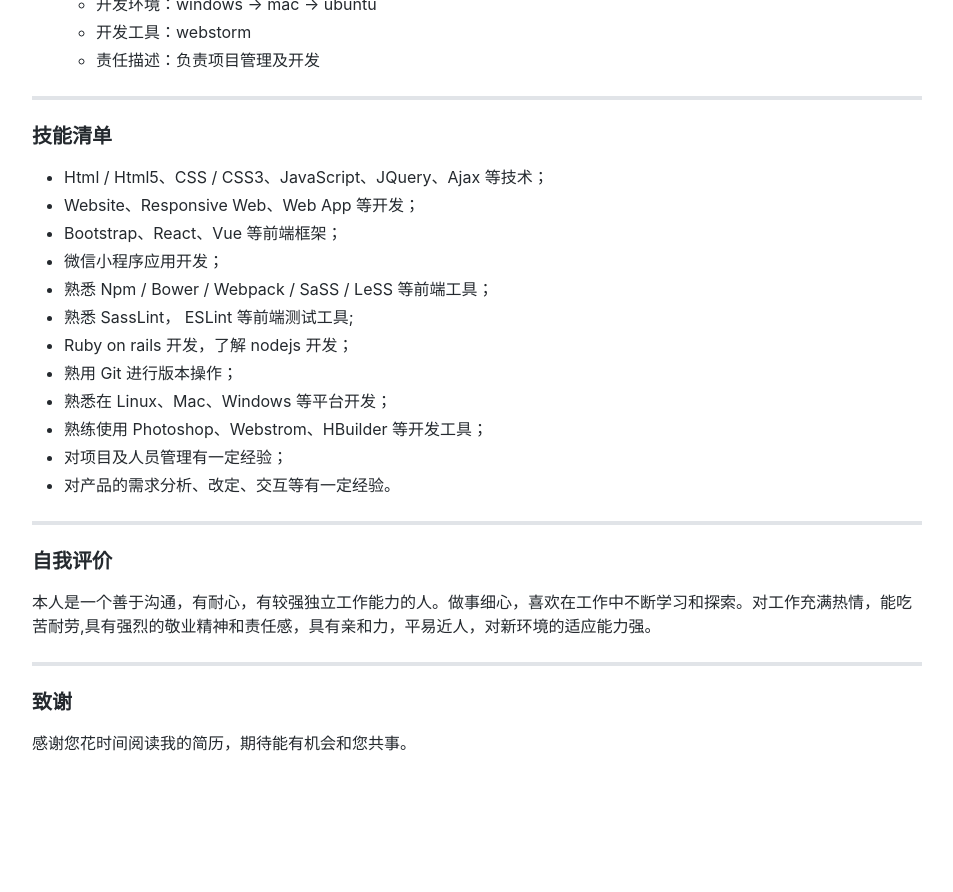
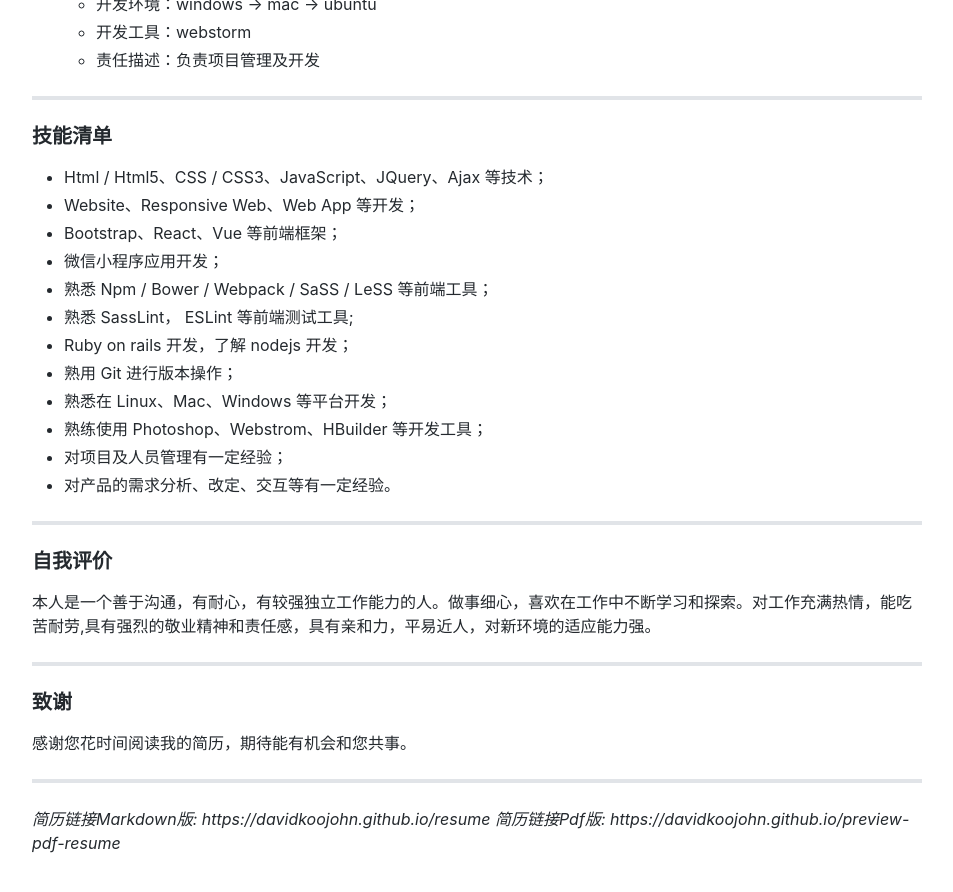
Before and after one commit to davidkoojohn/davidkoojohn.github.io, a Jekyll site: the page built from resume.md, in a window 1280 px wide and 900 px high, scrolled down 1521 px. Shown: the top 892 px of the window, without its empty margins (163-1116 px from the left). Built offline with Jekyll 4.4.1, drawn with Linux system fonts in a browser that asks for light colours; comment, search, counter and statistics services are not loaded; before the commit the page ends 2321 px from its top, so only the background shows below that.

Commit message:
update resume

```diff
--- a/resume.md
+++ b/resume.md
@@ -73,3 +73,8 @@ title: Resume
 ### 致谢
 
 感谢您花时间阅读我的简历，期待能有机会和您共事。
+
+---
+
+*简历链接Markdown版: https://davidkoojohn.github.io/resume*
+*简历链接Pdf版: https://davidkoojohn.github.io/preview-pdf-resume*
```
